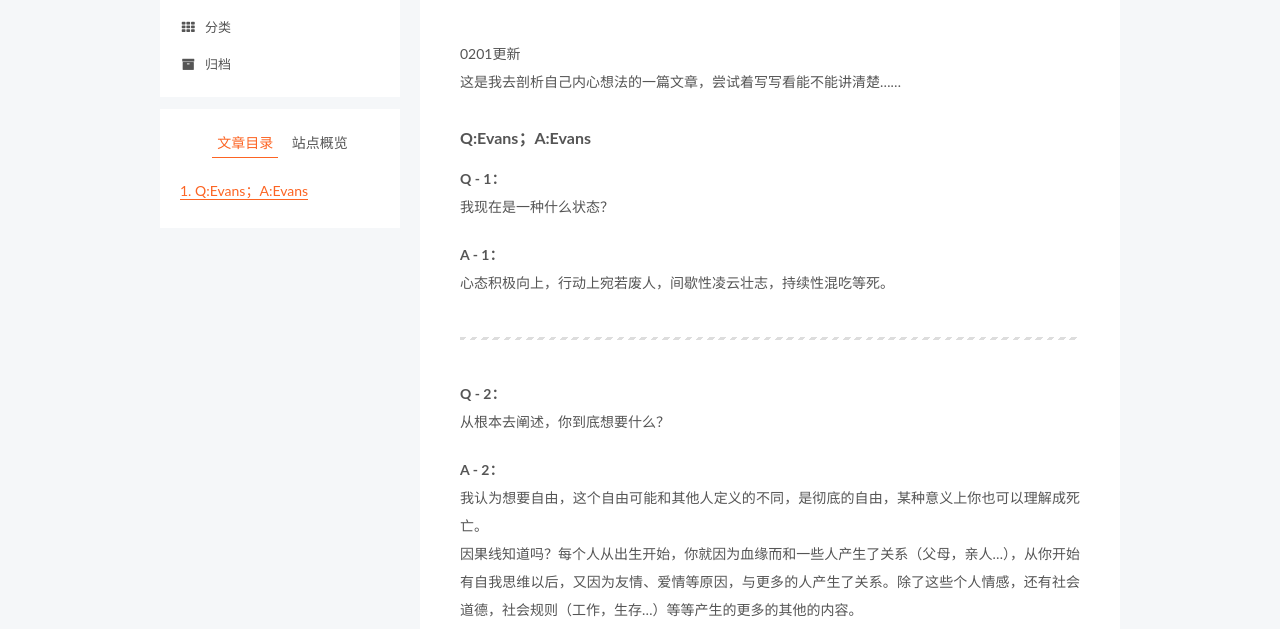
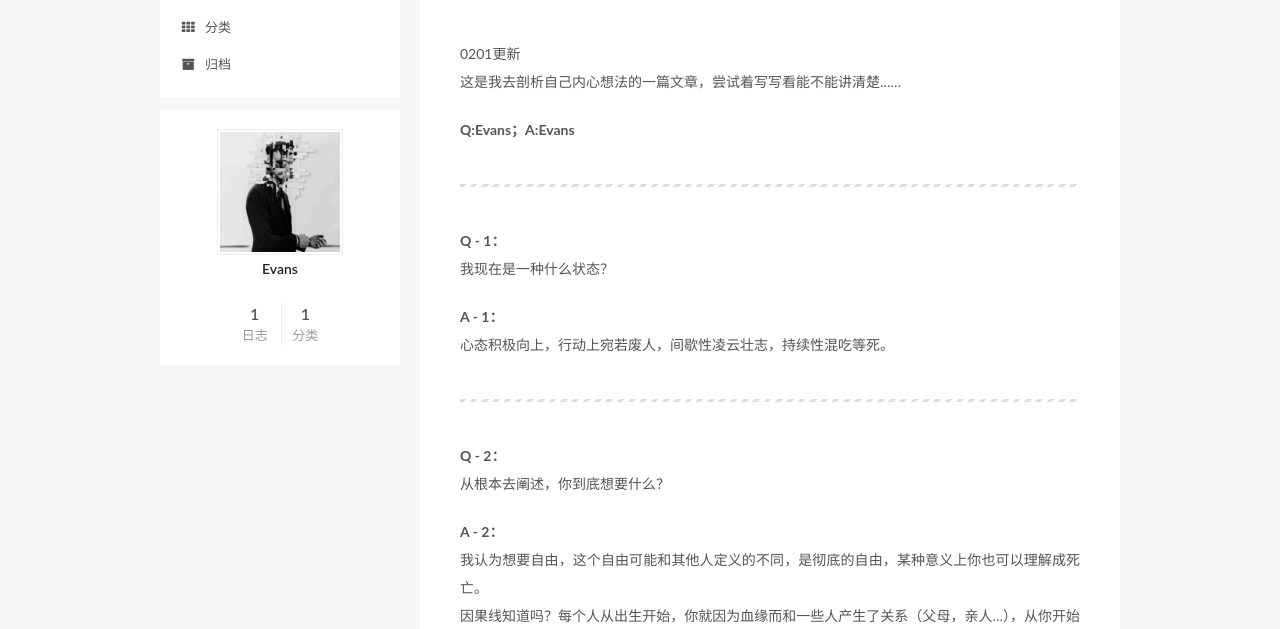
Before and after one commit to EvansRedemption/EvansRedemption.github.io, a plain HTML site: page 2019/02/01/思维剖析/index.html in a window 1280 px wide. Shown: the part 163-792 px from the top of the page. Drawn offline with Linux system fonts and the light colour scheme.

Commit message:
Site updated: 2019-02-01 18:00:41

```diff
--- a/2019/02/01/思维剖析/index.html
+++ b/2019/02/01/思维剖析/index.html
@@ -86,7 +86,7 @@
 <meta property="og:site_name" content="Redemption">
 <meta property="og:description" content="0201更新这是我去剖析自己内心想法的一篇文章，尝试着写写看能不能讲清楚……">
 <meta property="og:locale" content="zh-Hans">
-<meta property="og:updated_time" content="2019-02-01T09:30:17.994Z">
+<meta property="og:updated_time" content="2019-02-01T09:58:42.706Z">
 <meta name="twitter:card" content="summary">
 <meta name="twitter:title" content="思维剖析">
 <meta name="twitter:description" content="0201更新这是我去剖析自己内心想法的一篇文章，尝试着写写看能不能讲清楚……">
@@ -333,7 +333,9 @@
 
         <p>0201更新<br>这是我去剖析自己内心想法的一篇文章，尝试着写写看能不能讲清楚……</p>
 <a id="more"></a>
-<h4 id="Q-Evans；A-Evans"><a href="#Q-Evans；A-Evans" class="headerlink" title="Q:Evans；A:Evans"></a>Q:Evans；A:Evans</h4><p><strong>Q - 1：</strong><br>我现在是一种什么状态？</p>
+<p><strong>Q:Evans；A:Evans</strong></p>
+<hr>
+<p><strong>Q - 1：</strong><br>我现在是一种什么状态？</p>
 <p><strong>A - 1：</strong><br>心态积极向上，行动上宛若废人，间歇性凌云壮志，持续性混吃等死。</p>
 <hr>
 <p><strong>Q - 2：</strong><br>从根本去阐述，你到底想要什么？</p>
@@ -411,17 +413,8 @@
 
 
 
-        <ul class="sidebar-nav motion-element">
-          <li class="sidebar-nav-toc sidebar-nav-active" data-target="post-toc-wrap">
-            文章目录
-          </li>
-          <li class="sidebar-nav-overview" data-target="site-overview-wrap">
-            站点概览
-          </li>
-        </ul>
 
-
-      <section class="site-overview-wrap sidebar-panel">
+      <section class="site-overview-wrap sidebar-panel sidebar-panel-active">
         <div class="site-overview">
           <div class="site-author motion-element" itemprop="author" itemscope="" itemtype="http://schema.org/Person">
 
@@ -449,7 +442,7 @@
 
               <div class="site-state-item site-state-categories">
                 <a href="/categories/index.html">
-                  <span class="site-state-item-count">2</span>
+                  <span class="site-state-item-count">1</span>
                   <span class="site-state-item-name">分类</span>
                 </a>
               </div>
@@ -474,22 +467,6 @@
         </div>
       </section>
 
-
-      <!--noindex-->
-        <section class="post-toc-wrap motion-element sidebar-panel sidebar-panel-active">
-          <div class="post-toc">
-
-
-
-
-
-
-              <div class="post-toc-content"><ol class="nav"><li class="nav-item nav-level-4"><a class="nav-link" href="#Q-Evans；A-Evans"><span class="nav-number">1.</span> <span class="nav-text">Q:Evans；A:Evans</span></a></li></ol></div>
-
-
-          </div>
-        </section>
-      <!--/noindex-->
 
 
 
--- a/css/main.css
+++ b/css/main.css
@@ -1823,7 +1823,7 @@ pre .javascript .function {
   width: 4px;
   height: 4px;
   border-radius: 50%;
-  background: #36ff87;
+  background: #a3a1fe;
 }
 .links-of-blogroll {
   font-size: 13px;
```
Also changed, not shown: archives/2019/02/index.html (+1 -1 lines), archives/2019/index.html (+1 -1 lines), archives/index.html (+1 -1 lines), categories/index.html (+2 -2 lines), categories/三观问答/index.html (+1 -1 lines), index.html (+1 -1 lines).
